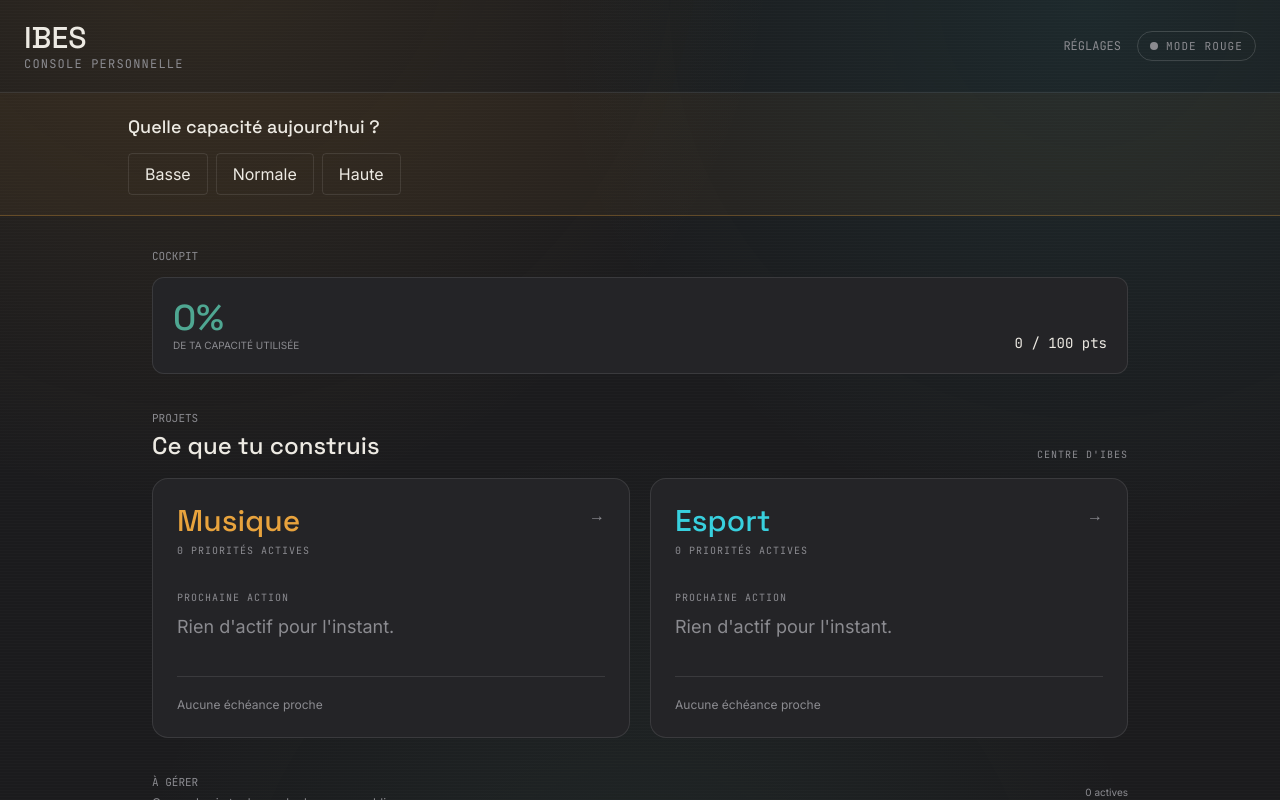
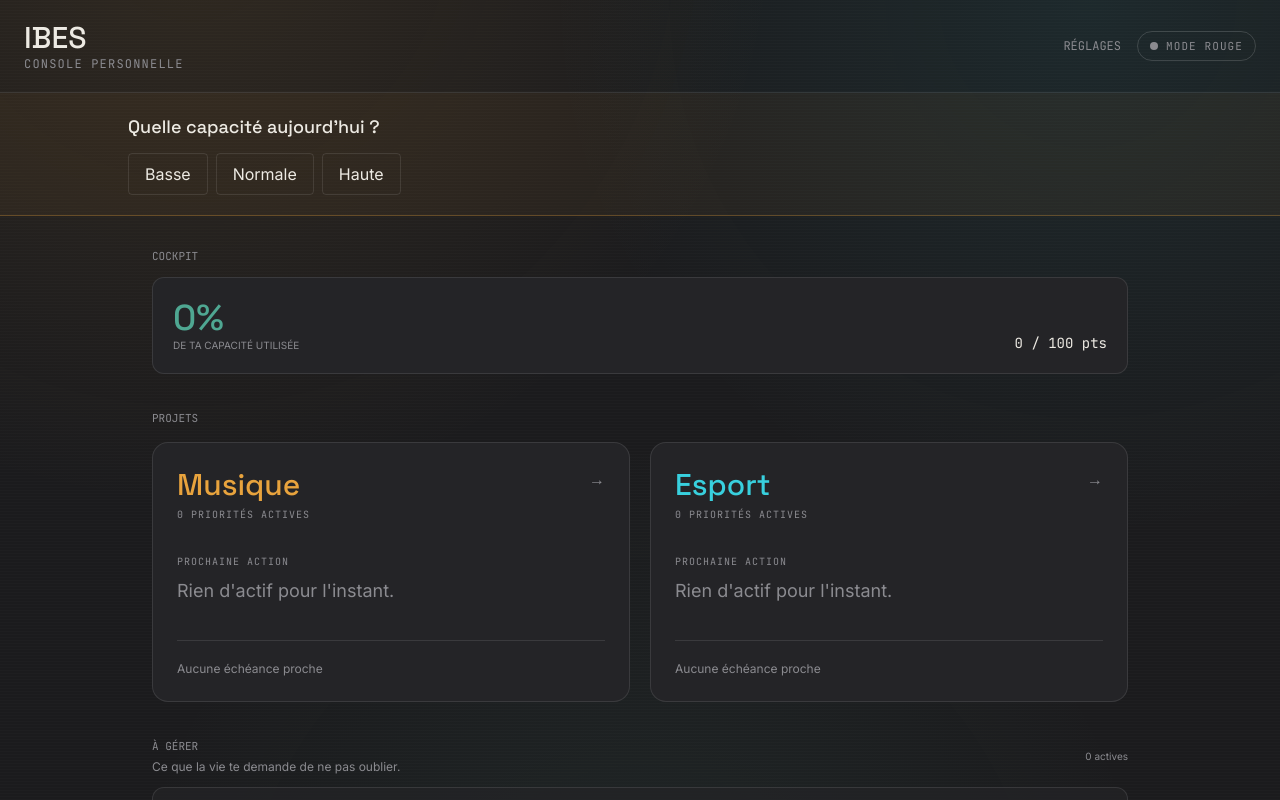
Before and after one commit to mcb264/IBES, a Next.js app: page / in a window 1280 px wide. Shown: the top 800 px of the page. Built offline with nearby package versions, Linux system fonts and the light colour scheme.

Commit message:
Simplifier le titre de la section projets

```diff
--- a/app/page.tsx
+++ b/app/page.tsx
@@ -217,12 +217,8 @@ export default function Home() {
         </div>
 
         <div>
-          <div className="flex items-end justify-between mb-4">
-            <div>
-              <p className="font-mono text-[11px] text-muted uppercase">Projets</p>
-              <h2 className="font-display text-2xl mt-1">Ce que tu construis</h2>
-            </div>
-            <span className="text-[10px] font-mono uppercase tracking-widest text-muted">centre d'IBES</span>
+          <div className="mb-4">
+            <p className="font-mono text-[11px] text-muted uppercase">Projets</p>
           </div>
 
           <div className="grid md:grid-cols-2 gap-5">
```
